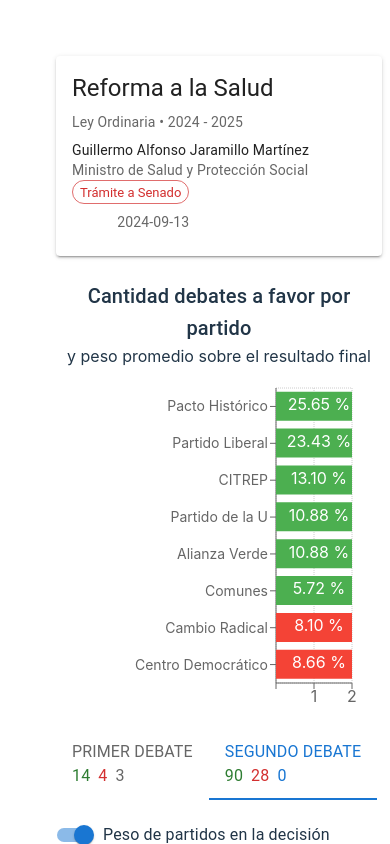
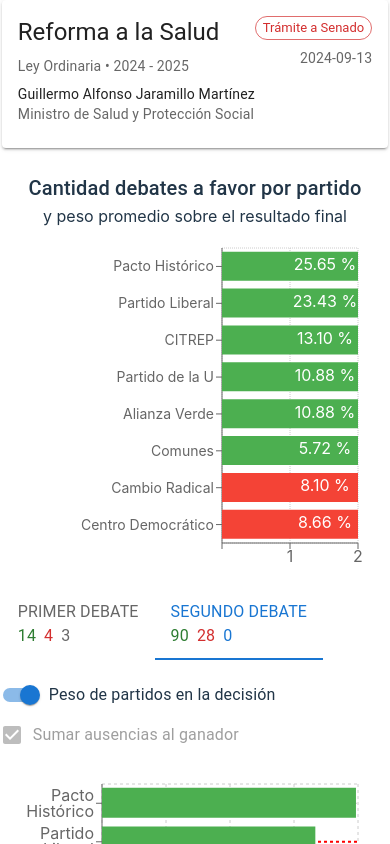
Before and after one commit to davidfgc/dato-mata-relato, a React (Vite) app: page /#/ in a window 390 px wide. Shown: the top 844 px of the page. Built offline with nearby package versions, Linux system fonts and the light colour scheme.

Commit message:
refactor: improve sizes for mobile

```diff
--- a/index.html
+++ b/index.html
@@ -17,7 +17,7 @@
     <meta property="og:image" content="https://votos.progres.website/images/thumbnail.png" />
   </head>
   <body>
-    <div id="root"></div>
+     <div id="root" style="padding: 0;"></div>
     <script type="module" src="/src/main.jsx"></script>
   </body>
 </html>
--- a/src/api/processData.ts
+++ b/src/api/processData.ts
@@ -32,10 +32,13 @@ export const processData = (
           const representative = reps.find((rep) => rep.id === vote.representativeId);
           const partyId = representative?.party_id;
           const party = partiesLookup[partyId];
+
+          if (!party.name) throw 'No party name';
+
           return {
             ...vote,
             representative: representative?.name || 'Unknown',
-            party: party?.name || 'Unknown Party',
+            party: party.name.length < 20 ? party.name : party.id || 'Unknown Party',
             partyId: partyId,
             partyInfo: party,
           };
--- a/src/components/graphs/PartyWeightChart.jsx
+++ b/src/components/graphs/PartyWeightChart.jsx
@@ -35,7 +35,7 @@ const Chart = ({ data }) => {
         <BarChart data={data} layout="vertical" margin={{ top: 20, right: 30, left: 20, bottom: 15 }}>
           <CartesianGrid strokeDasharray="3 3" />
           <XAxis type="number" label={{ value: 'Peso en el resultado (%)', position: 'insideBottom', offset: -5 }} />
-        <YAxis dataKey="name" type="category" width={200} />
+          <YAxis dataKey="name" type="category" width={80} />
           {thresholdPosition && (
             <ReferenceLine
               y={thresholdPosition}
@@ -43,7 +43,7 @@ const Chart = ({ data }) => {
               strokeWidth={2}
               strokeDasharray="3 3"
               label={{
-              value: 'umbral',
+                value: '50%',
                 fill: '#ff0000',
                 position: 'insideTopRight',
                 fontSize: 12,
--- a/src/components/voting-record/VotingRecord.jsx
+++ b/src/components/voting-record/VotingRecord.jsx
@@ -73,7 +73,16 @@ const VotingRecord = () => {
   };
 
   return (
-    <Box sx={{ maxWidth: 'md', mx: 'auto', p: 3, minWidth: { xs: '100%', sm: '100%', md: '800px' } }}>
+    <Box
+      sx={{
+        padding: { xs: 0, sm: 2 },
+        margin: { xs: 0 },
+        maxWidth: 'md',
+        mx: 'auto',
+        p: 3,
+        minWidth: { xs: '100%', sm: '100%', md: '800px' },
+      }}
+    >
       <BillCard bill={bill} />
       {sessions.length > 1 && <PartyStagesVoteChart rawData={graphData} />}
       <VotingTabs
```
Lines whose indentation alone changed are shown as unchanged.
